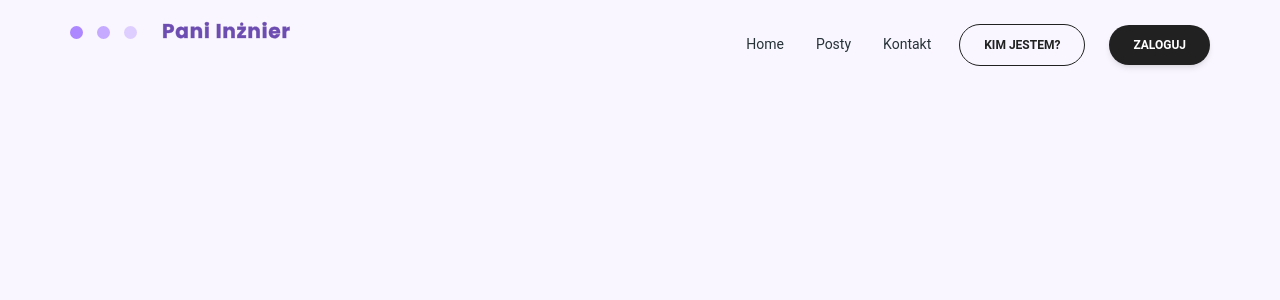
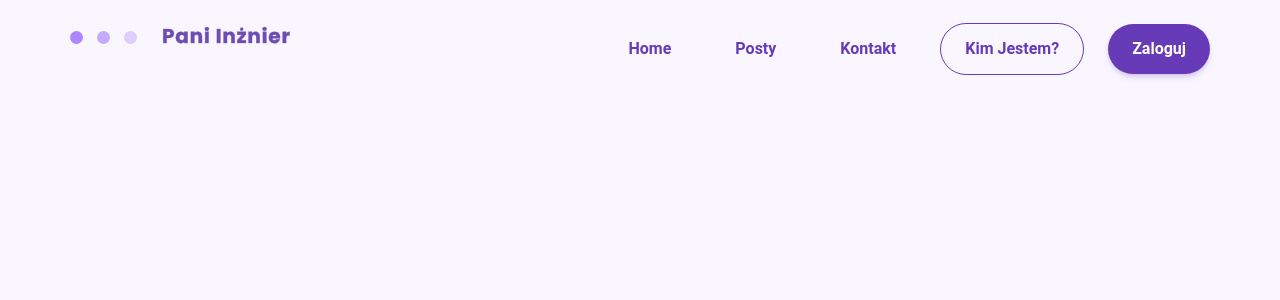
Before and after one commit to Aksiuszka/Pani-Inzynier, a Next.js app: page / in a window 1280 px wide. Shown: the top 300 px of the page. Built offline with nearby package versions, Linux system fonts and the light colour scheme.

Commit message:
fix/added colors to the navbar

```diff
--- a/shared/components/Navbar/index.tsx
+++ b/shared/components/Navbar/index.tsx
@@ -29,11 +29,11 @@ const Nav = () => {
           return (
             <Typography
               as="li"
-              variant="small"
-              color="blue-gray"
-              className="p-1 font-normal"
+              variant="medium"
+              color="deep-purple"
+              className="p-5 font-bold"
             >
-              <a href="#" className="flex items-center">
+              <a href={item.route} className="flex items-center">
                 {item.title}
               </a>
             </Typography>
@@ -43,13 +43,18 @@ const Nav = () => {
             <Button
               variant="outlined"
               key={item.id}
-              color={theme.palette.primary.main}
+              color="deep-purple"
+              className="capitalize"
             >
-              {item.title}
+              <Typography className="capitalize font-bold">
+                {item.title}
+              </Typography>
             </Button>
           ) : (
-            <Button variant="filled" key={item.id}>
-              {item.title}
+            <Button variant="filled" key={item.id} color="deep-purple">
+              <Typography className="capitalize font-bold">
+                {item.title}
+              </Typography>
             </Button>
           );
         }
```
Also changed, not shown: shared/components/Button/types.ts (added).
